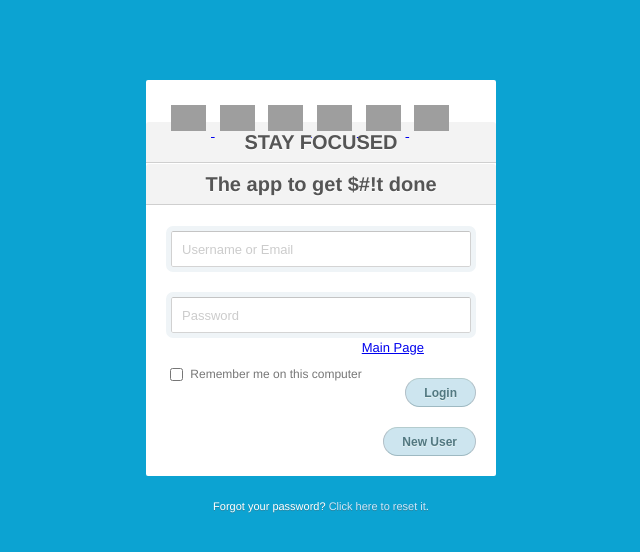
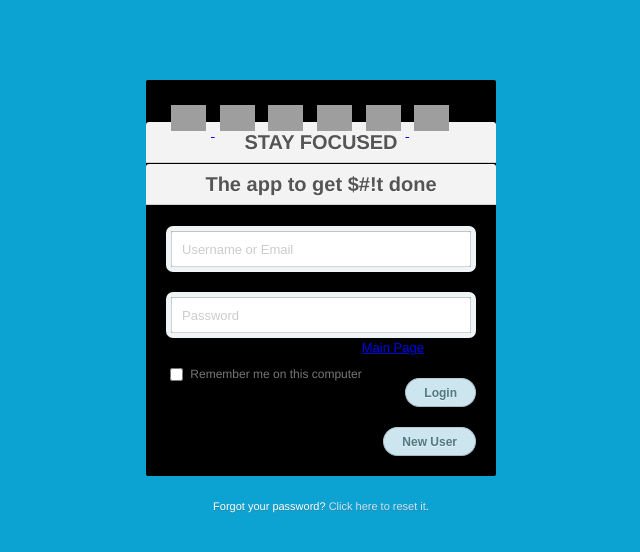
Before and after one commit to rahulramath/project, a PHP site: page / in a window 1280 px wide. Shown: the top 552 px of the page, without its empty margins (319-959 px from the left). Run offline with PHP 8.4, Linux system fonts and the light colour scheme; grey boxes are pictures that could not be loaded.

Commit message:
testing 9

```diff
--- a/css/index.css
+++ b/css/index.css
@@ -19,7 +19,7 @@ body {
   margin: 0 auto;
   padding: 20px 20px 20px;
   width: 310px;
-  background: white;
+  background: black;
   border-radius: 2px;
   @include box-shadow(0 0 200px rgba(white, .5), 0 1px 2px rgba(black, .3));
 
```
